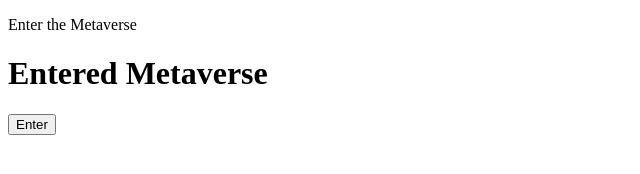
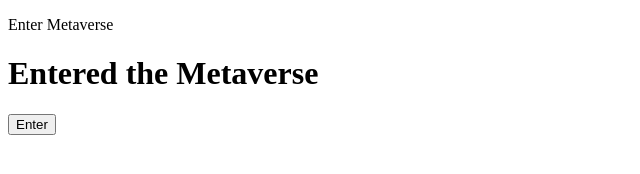
Before and after one commit to acciojob/enter-metaverse-Lochan-sharma232, a website: page main.html in a window 1280 px wide. Shown: the whole page, without its empty margins (0-640 px from the left). Drawn offline with Linux system fonts and the light colour scheme.

Commit message:
created a submission

```diff
--- a/main.html
+++ b/main.html
@@ -8,8 +8,8 @@
 
 <body>
 <div id="parent">
-	<p id ="status">Enter the Metaverse</p>
-	<h1>Entered Metaverse</h1>
+	<p id ="status">Enter Metaverse</p>
+	<h1>Entered the Metaverse</h1>
 </div>
 	<button id="enterBtn" onclick="changetext()">Enter</button>
 	<!-- the entire body must be written by student -->
--- a/script.js
+++ b/script.js
@@ -3,5 +3,7 @@ console.log("parent",parentDiv);
 //your JS code here. If required.
 let myBtn=document.getElementById("enterBtn");
 myBtn.addEventListener("click",(e)=>{
-	console.log("clicked")
-}
+	console.log("")
+});
+
+function cha
```
